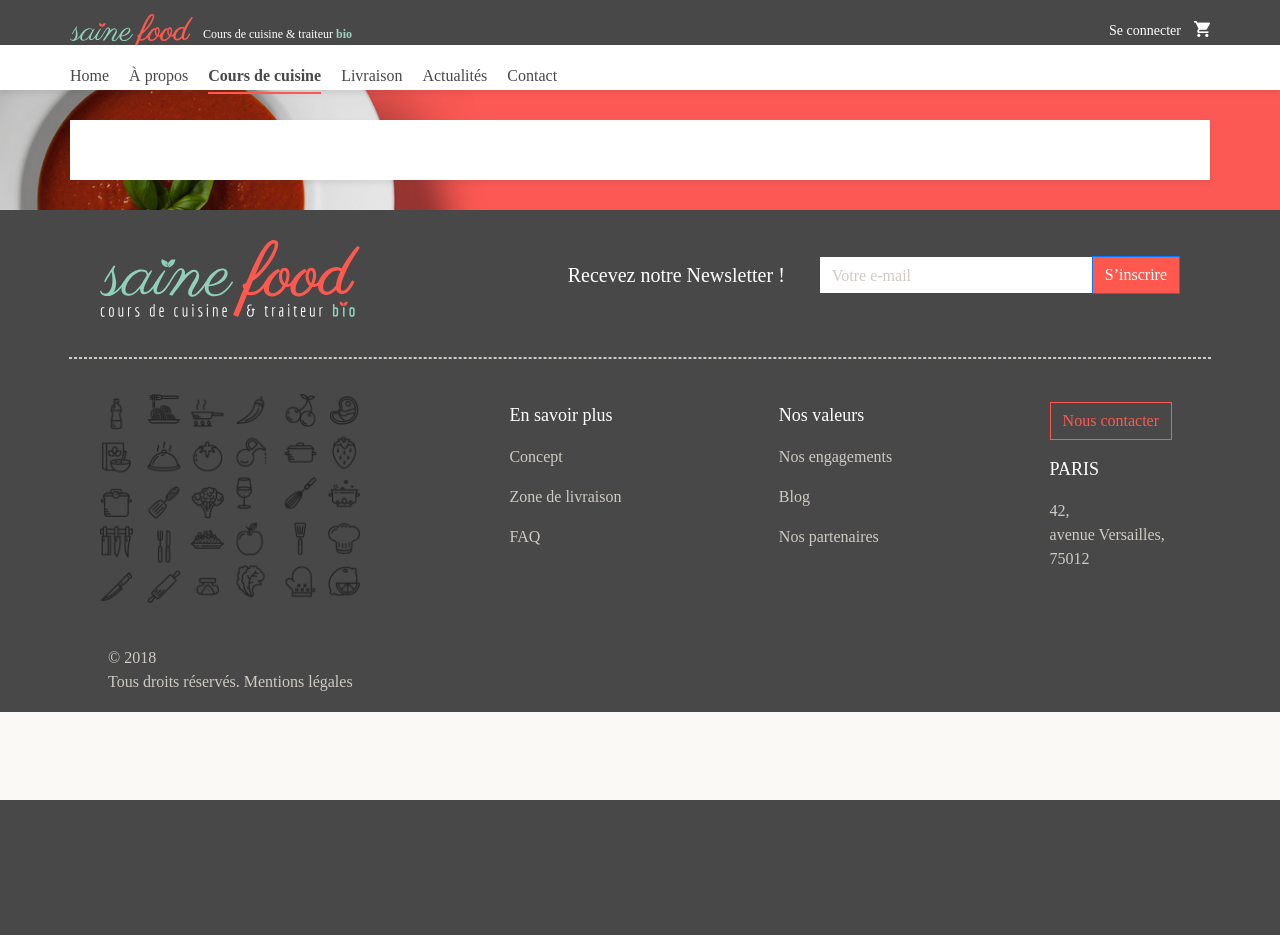
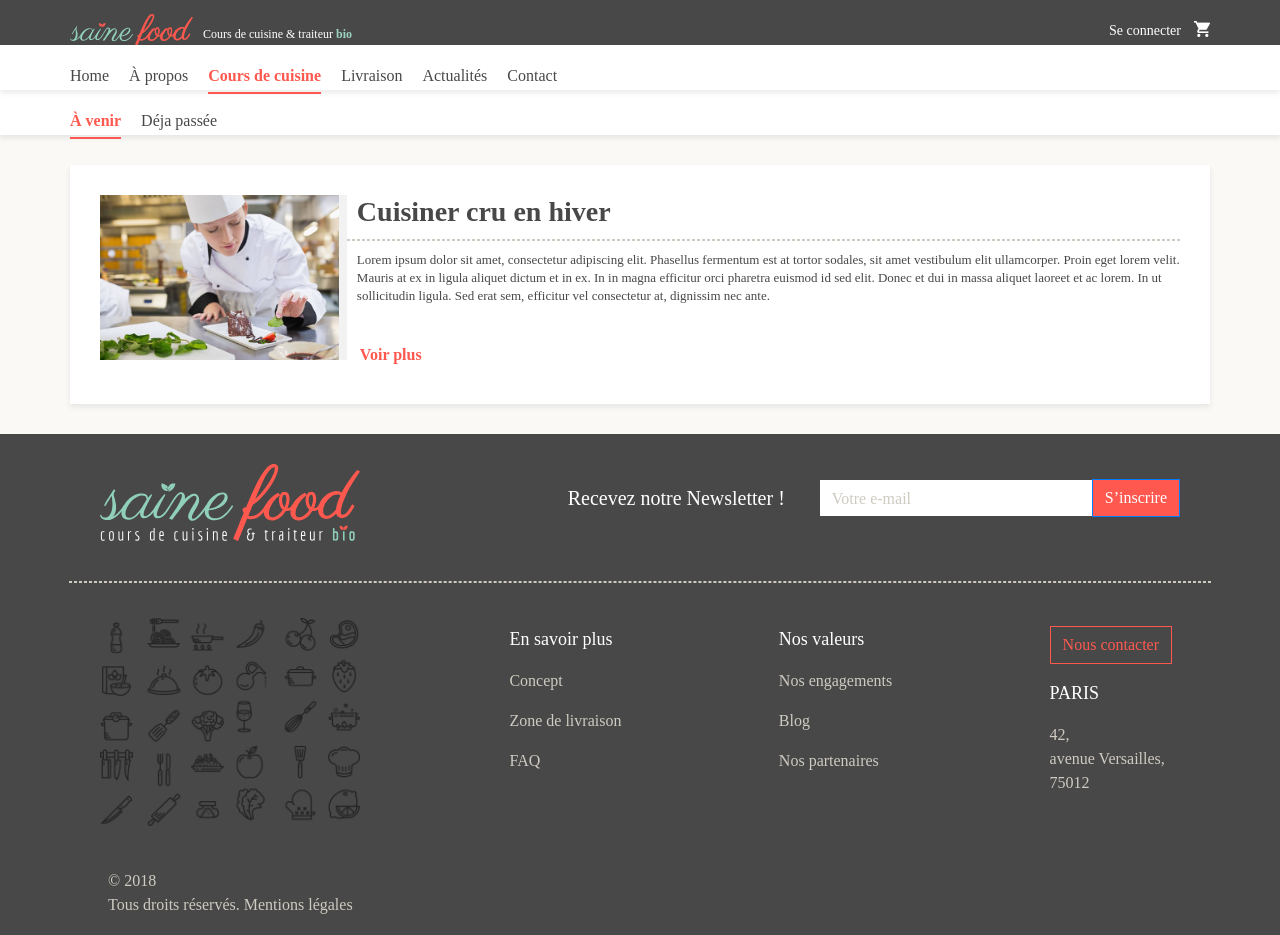
Before and after one commit to Kasrani/sainefood, a PHP site: page /cours-cuisine.html in a window 1280 px wide. Before the commit the page ends 800 px from the top, so only its background shows below. Run offline with PHP 8.4, Linux system fonts and the light colour scheme; some libraries are stand-ins or nearby versions; some web fonts are replaced.

Commit message:
Deploy home

```diff
--- a/sainefood/assets/css/main.css
+++ b/sainefood/assets/css/main.css
@@ -108,7 +108,7 @@ div.baseline {
 
 /* Nav */
 
-#nav {
+#nav, .nav-2 {
 	position: fixed;
     top: 45px;
     left: 0;
@@ -119,6 +119,11 @@ div.baseline {
     line-height: 45px;
     font-family: 'Maitree', serif;
     cursor: default;
+}
+
+.nav-2 {
+    top: 90px!important;
+    z-index: 1001!important;
 }
 
 #nav ul {
@@ -161,6 +166,7 @@ div.baseline {
 #nav li.current a {
     border-bottom: 2px solid #FF594F;
     font-weight: 700;
+    color: #FF594F;
 }
 /* main-content */
 .main-content{
@@ -169,6 +175,10 @@ div.baseline {
     position: relative;
     z-index: 1;
     background-color: #FFF;
+}
+
+.main-content-2 {
+    margin: 75px 0px 30px 0px;
 }
 
 .main-content .content {
@@ -473,10 +483,10 @@ p.texte {
     width: 580px;
 }
 
-.atelier-description .title-sf-2 {
+.atelier-description .title-sf-2, .cartouche-description .title-sf-2 {
     margin-left: 10px;
 }
-.atelier-description .title-sf-2, .temoignages-avis .title-sf-2 {
+.atelier-description .title-sf-2, .temoignages-avis .title-sf-2, .cartouche-description .title-sf-2 {
     text-align: left;
     margin-bottom: 0px;
     padding-left: 0px!important;
@@ -492,7 +502,7 @@ p.texte {
     font-size: 32px;
     line-height: 2;
 }
-.atelier-description p {
+.atelier-description p, .cartouche-description p {
     font-size: 13px;
     padding: 5px 0 0 10px;
     line-height: 18px;
@@ -599,3 +609,14 @@ footer .form-inline .form-control::placeholder {
 .end-footer {
     margin-top: 35px;
 }
+
+.cartouche, .cartouche img {
+    width: 266px;
+    height: 165px;
+    overflow: hidden;
+    display: inline-block;
+}
+
+.cartouche-description {
+    width: 900px;
+}
--- a/sainefood/cours-cuisine.html
+++ b/sainefood/cours-cuisine.html
@@ -27,7 +27,7 @@
                 <div class="row headerow">
                     <ul>
                         <li class=""><a href="index.html">Home</a></li>
-                        <li><a href="left-sidebar.html">À propos</a></li>
+                        <li><a href="cours-cuisine.html">À propos</a></li>
                         <li class="current"><a href="right-sidebar.html">Cours de cuisine</a></li>
                         <li><a href="no-sidebar.html">Livraison</a></li>
                         <li><a href="no-sidebar.html">Actualités</a></li>
@@ -36,13 +36,34 @@
                 </div>
             </div>
         </nav>
+        <nav id="nav" class="navbar navbar-fixed-top shadow nav-2">
+            <div class="container">
+                <div class="row headerow">
+                    <ul>
+                        <li class="current"><a href="index.html">À venir</a></li>
+                        <li><a href="left-sidebar.html">Déja passée</a></li>
+                    </ul>
+                </div>
+            </div>
+        </nav>
 
-        <div class="bandeau">
-        </div>
 
-        <div class="container main-content shadow">
+        <div class="container main-content main-content-2 shadow">
             <div class="content">
-
+               <div class="d-flex justify-content-start">
+                    <div class="cartouche border-bloc">
+                        <img class="" src="images/event-1.jpg" alt="Sainefood">
+                    </div>
+                    <div class="cartouche-description">
+                        <h2 class="title-sf-2 semibold">Cuisiner cru en hiver</h2><hr class="separateur">
+                        <p>
+                            Lorem ipsum dolor sit amet, consectetur adipiscing elit. Phasellus fermentum est at tortor sodales, sit amet vestibulum elit ullamcorper. Proin eget lorem velit. Mauris at ex in ligula aliquet dictum et in ex. In in magna efficitur orci pharetra euismod id sed elit. Donec et dui in massa aliquet laoreet et ac lorem. In ut sollicitudin ligula. Sed erat sem, efficitur vel consectetur at, dignissim nec ante.
+                        </p>
+                        <div class="d-flex align-items-end">
+                            <button type="button" class="btn btn-link">Voir plus</button>
+                        </div>
+                    </div>
+                </div>
             </div>
         </div>
         <footer>
--- a/sainefood/index.html
+++ b/sainefood/index.html
@@ -27,8 +27,8 @@
                 <div class="row headerow">
                     <ul>
                         <li class="current"><a href="index.html">Home</a></li>
-                        <li><a href="left-sidebar.html">À propos</a></li>
-                        <li><a href="right-sidebar.html">Cours de cuisine</a></li>
+                        <li><a href="cours-cuisine.html">À propos</a></li>
+                        <li><a href="cours-cuisine.html">Cours de cuisine</a></li>
                         <li><a href="no-sidebar.html">Livraison</a></li>
                         <li><a href="no-sidebar.html">Actualités</a></li>
                         <li><a href="no-sidebar.html">Contact</a></li>
```
Lines whose indentation alone changed are shown as unchanged.
